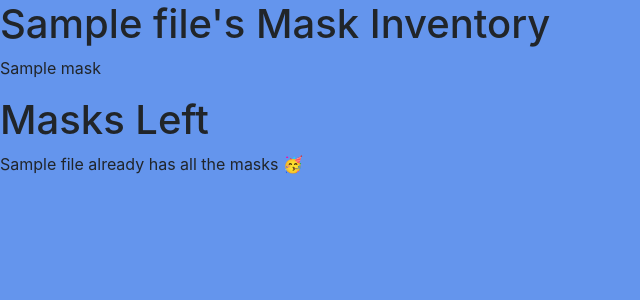
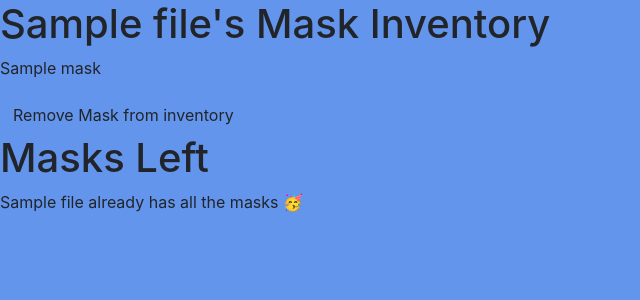
Before and after one commit to breyshaw/A-Terribly-Fated-Tracker, a Django app: page /files/1/ in a window 1280 px wide. Shown: the part 56-356 px from the top of the page, without its empty margins (0-640 px from the left). Run offline with Django 3.2, Linux system fonts and the light colour scheme; tables that the repository leaves empty hold one stand-in row (values such as "Sample post").

Commit message:
add associate and remove mask functionality to files

```diff
--- a/main_app/templates/files/detail.html
+++ b/main_app/templates/files/detail.html
@@ -18,24 +18,30 @@
               <p>{{ mask.name }}</p>
           </div>
   </div>
+  <form action="{% url 'remove_mask' file.id mask.id %}" method="post">
+    {% csrf_token %}
+    <button type="submit" class="btn submit">Remove Mask from inventory</button>
+  </form>
+
   {% endfor %}
 
 <h1>Masks Left</h1>
 <div class="subsection-content">
   {% if masks.count %}
     {% for mask in masks %}
-    <div class="toy-container">
+    <div class="mask-container">
       <a href="{% url 'masks_detail' mask.id %}">
         <p>{{ mask.name }}</p>
       </a>
-      {% comment %} <form action="{% url 'assoc_mask' file.id mask.id %}" method="post">
+      <form action="{% url 'assoc_mask' file.id mask.id %}" method="post">
         {% csrf_token %}
         <button type="submit" class="btn submit">Add mask to file inventory</button>
-      </form> {% endcomment %}
+      </form>
     </div>
     {% endfor %}
+
   {% else %}
-    <p class="all-toys">
+    <p class="all-masks">
       {{file.name}} already has all the masks 🥳
     </p>
   {% endif %}
--- a/main_app/urls.py
+++ b/main_app/urls.py
@@ -12,4 +12,6 @@ urlpatterns = [
   path('files/create/', views.FileCreate.as_view(), name='files_create'),
   path('files/<int:pk>/update/', views.FileUpdate.as_view(), name='files_update'),
   path('files/<int:pk>/delete/', views.FileDelete.as_view(), name='files_delete'),
+  path('files/<int:file_id>/assoc_mask/<int:mask_id>/', views.assoc_mask, name='assoc_mask'),
+  path('files/<int:file_id>/remove_mask/<int:mask_id>/', views.remove_mask, name='remove_mask'),
 ]
--- a/main_app/views.py
+++ b/main_app/views.py
@@ -1,4 +1,4 @@
-from django.shortcuts import render
+from django.shortcuts import render, redirect
 from django.views.generic.edit import CreateView, UpdateView, DeleteView
 from .models import Mask, File
 
@@ -26,6 +26,14 @@ def files_detail(request, file_id):
   masks_file_doesnt_have = Mask.objects.exclude(id__in = file.mask_inventory.all().values_list('id'))
   return render(request, 'files/detail.html', { 'file': file, 'masks' : masks_file_doesnt_have })
 
+def assoc_mask(request, file_id, mask_id):
+  File.objects.get(id=file_id).mask_inventory.add(mask_id)
+  return redirect('files_detail', file_id=file_id)
+
+def remove_mask(request, file_id, mask_id):
+  File.objects.get(id=file_id).mask_inventory.remove(mask_id)
+  return redirect('files_detail', file_id=file_id)
+
 # By convention, the FileCreate CBV will look to render a template named templates/main_app/file_form.html
 class FileCreate(CreateView):
   model = File
```
